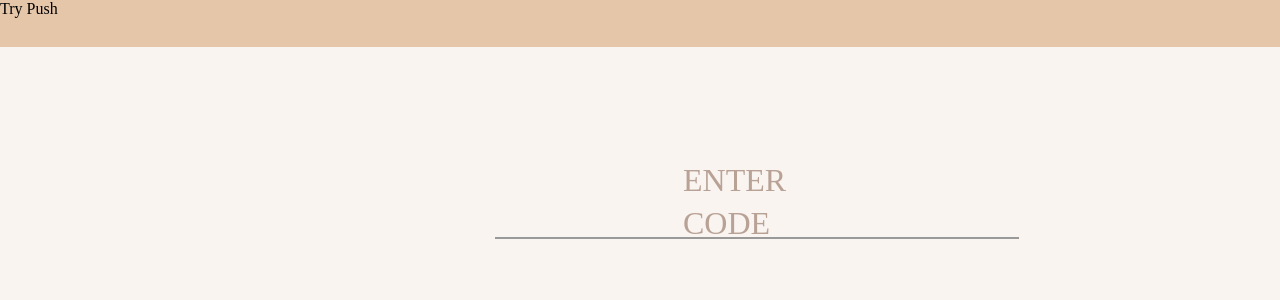
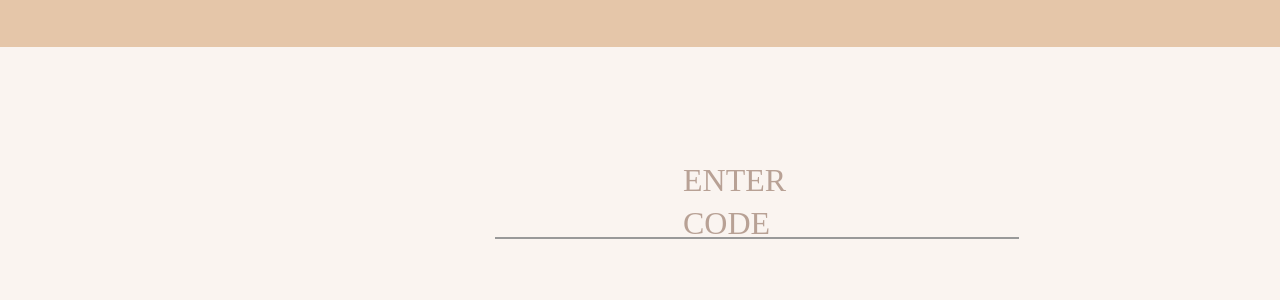
Before and after one commit to nanps/SeniorProject-IdyllicSpace, a Django app: page /enterCode/ in a window 1280 px wide. Shown: the top 300 px of the page. Run offline with Django 4.2, Linux system fonts and the light colour scheme; a user stored in the database is signed in; some web fonts are replaced.

Commit message:
first push

```diff
--- a/IdyllicSpace/IdyllicSpace/templates/base.html
+++ b/IdyllicSpace/IdyllicSpace/templates/base.html
@@ -10,7 +10,7 @@
     <body style="background-color:#FAF4F0;">
 
         <!-- navbar -->
-        <div class="navbar">Try Push</div>
+        <div class="navbar"></div>
         <!-- end of navbar -->
 
             {% block content %}
```
Also changed, not shown: IdyllicSpace/IdyllicSpace/templates/push.html (deleted).
